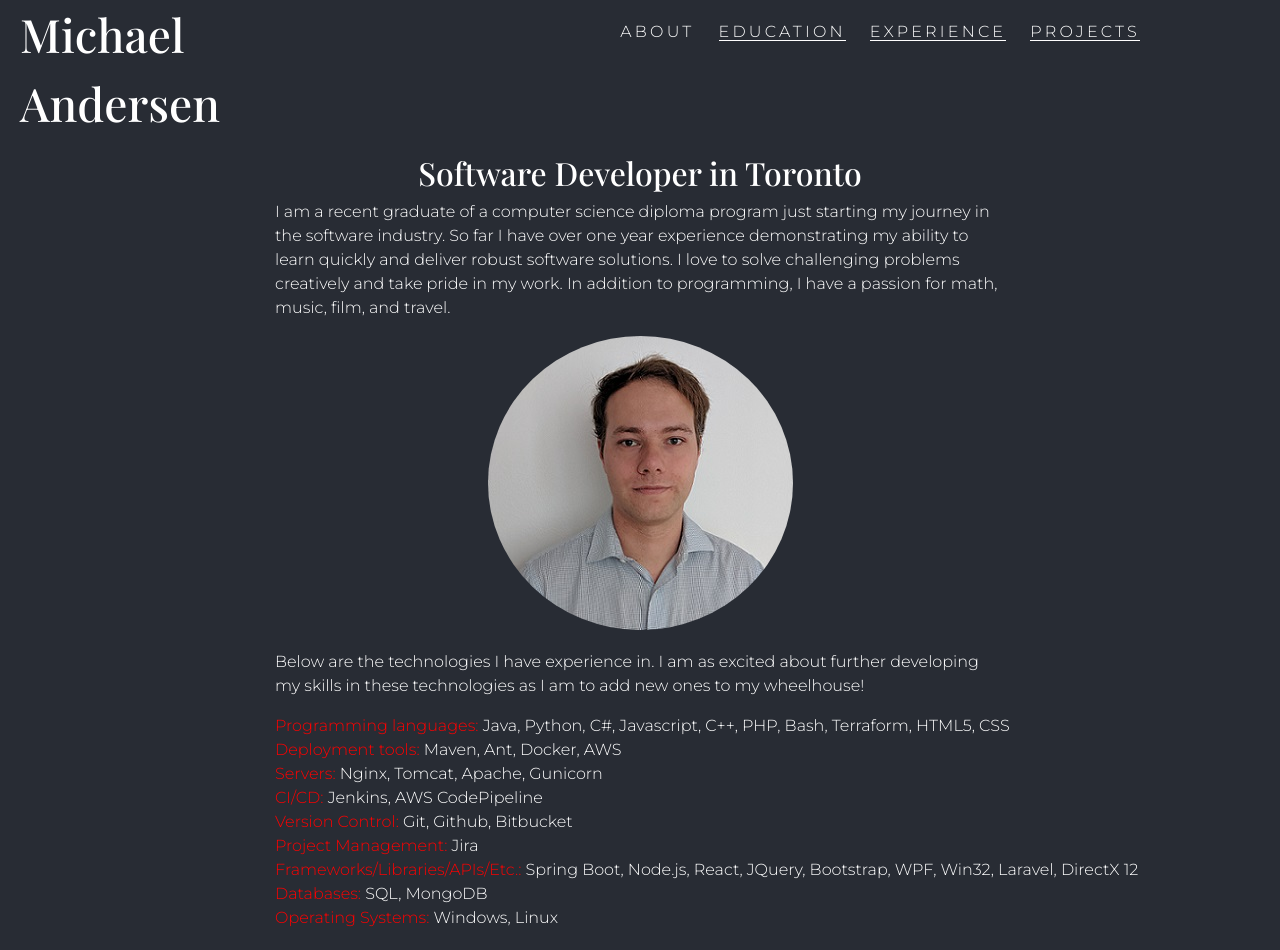
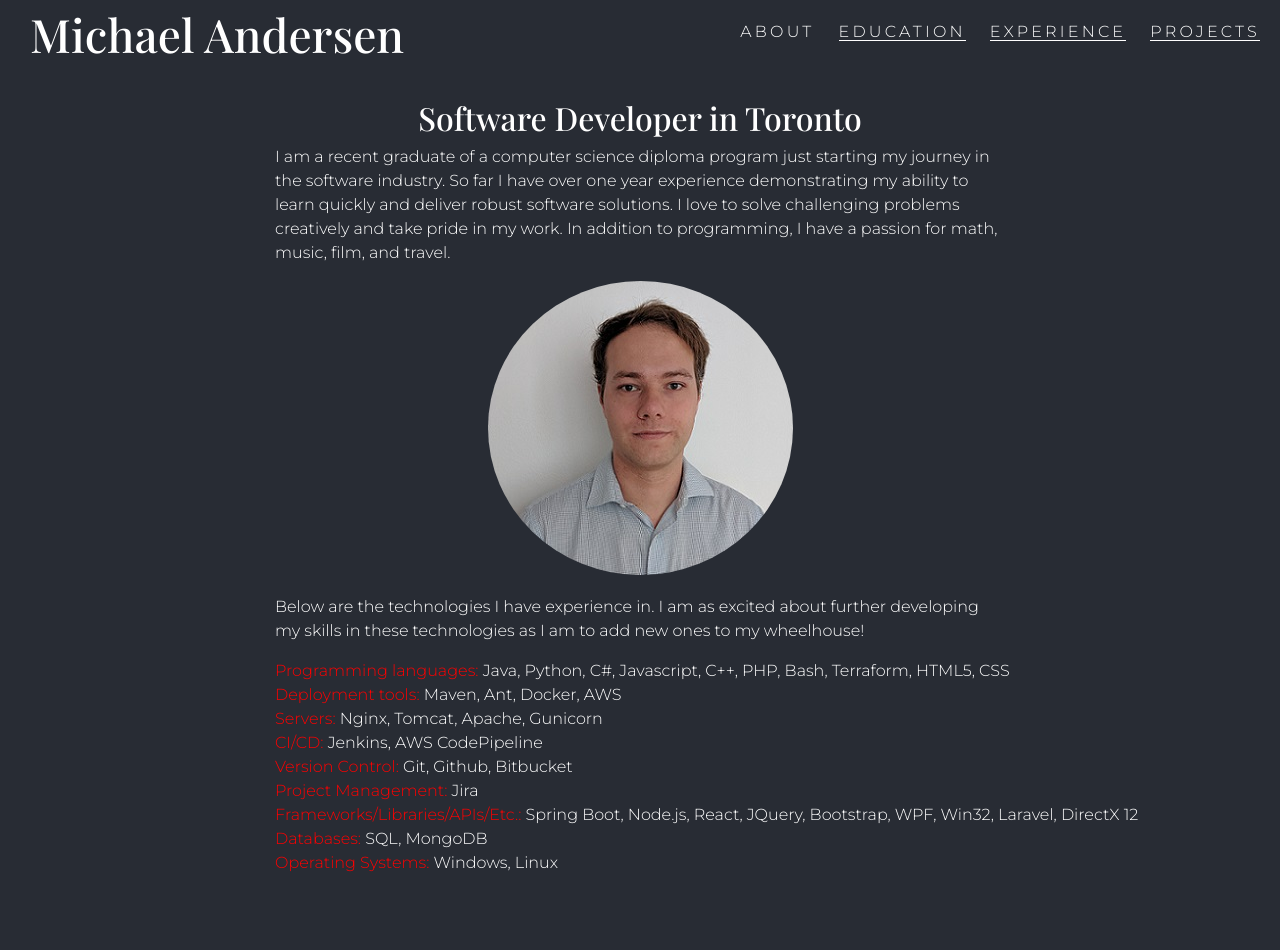
Before and after one commit to Michael-Andersen/portfolio, a React (Create React App) app: page / in a window 1280 px wide. After the commit the page ends 895 px from the top, so only its background shows below. Built offline with nearby package versions, Linux system fonts and the light colour scheme.

Commit message:
moved links to right side

```diff
--- a/src/App.css
+++ b/src/App.css
@@ -22,16 +22,16 @@ body {
 .App {
   text-align: center;
   background-color: var(--background);
-  display: flex;
-  flex-direction: row;
-  justify-content: space-between;
   color: var(--text);
 }
 
 .App-header {
-  padding-left: 20px;
+  padding-left: 30px;
   font-size: calc(30px + 2vmin);
   font-family: 'Playfair Display', serif;
+  padding-bottom: 30px;
+  padding-right: 0;
+  margin-right: 0;
 }
 
 .App-link {
@@ -86,6 +86,18 @@ body {
   font-family: 'Montserrat', sans-serif;
 }
 
+.TopView {
+  padding-right: 0;
+  padding-left: 0;
+  margin-right: 0;
+  margin-left: 0;
+}
+
+.SideCol {
+  text-align: right;
+  padding-right: 0;
+  margin-right: 0;
+}
 .AboutHeader {
   display: flex;
   flex-direction: row;
@@ -160,16 +172,15 @@ ul {
 
 .SidePanel {
   padding-top: 20px;
-  display: flex;
-  flex-direction: row;
-  justify-content: flex-end;
   padding-bottom: 30px;
+  text-align: right;
+  padding-right: 20px;
 }
 
 
 .SidePanel li {
   padding-left: 24px;
-  padding-rgith:
+  padding-right: 0;
 }
 
 .SidePanel li:last-child {
@@ -215,9 +226,6 @@ ul {
 	}
 }
 
-* {
-  box-sizing: border-box;
-}
 
 
 /* The actual timeline (the vertical ruler) */
--- a/src/App.js
+++ b/src/App.js
@@ -47,14 +47,13 @@ class App extends React.Component {
   render() {
     return (
       <HashRouter>
-      <Container className="MainView">
-      <Row>
-      <Col xs={4}>
-        <header className="App-header">
-          <p>Michael Andersen</p>
-        </header>
-      </Col><Col></Col><Col xs={4}>
-      <SidePanel/></Col>
+      <Container fluid className="TopView">
+      <Row className="TopView">
+      <Col className="App-header">
+          Michael Andersen
+      </Col><Col xs={{offset:1}} className="SideCol">
+      <SidePanel/>
+      </Col>
       </Row>
       </Container>
       <div className="MainView">
@@ -82,9 +81,9 @@ function SidePanel(props) {
                 {title:"Projects", path:"/projects", hasSubsection: true}]
   const sectionDisplaysFull = sections.map((item) => {
                   return item.hasSubsection ? (
-                    <li className="Section" key={item.title}><NavLink className="links text-decoration-none text-reset text-justify" to={item.path}>{item.title}</NavLink></li>
+                    <li className="Section" key={item.title}><NavLink className="links text-decoration-none text-reset" to={item.path}>{item.title}</NavLink></li>
                       )
-                      : (<li className="Section" key={item.title}><NavLink className="links text-decoration-none text-justify text-reset" exact to={item.path}>{item.title}</NavLink></li>
+                      : (<li className="Section" key={item.title}><NavLink className="links text-decoration-none text-reset" exact to={item.path}>{item.title}</NavLink></li>
                       );
                 });
                 const sectionDisplaysMobile = sections.map(DropdownButton);
@@ -101,7 +100,7 @@ function SidePanel(props) {
                 );
                 */
                 return (
-                  <div className="SidePanel text-justify">
+                  <div className="SidePanel">
                     <ul>{sectionDisplaysFull}</ul>
                     <select className="MobileMenu" onChange={event =>handleClick(event.target.value)}>
                     {sectionDisplaysMobile}
```
